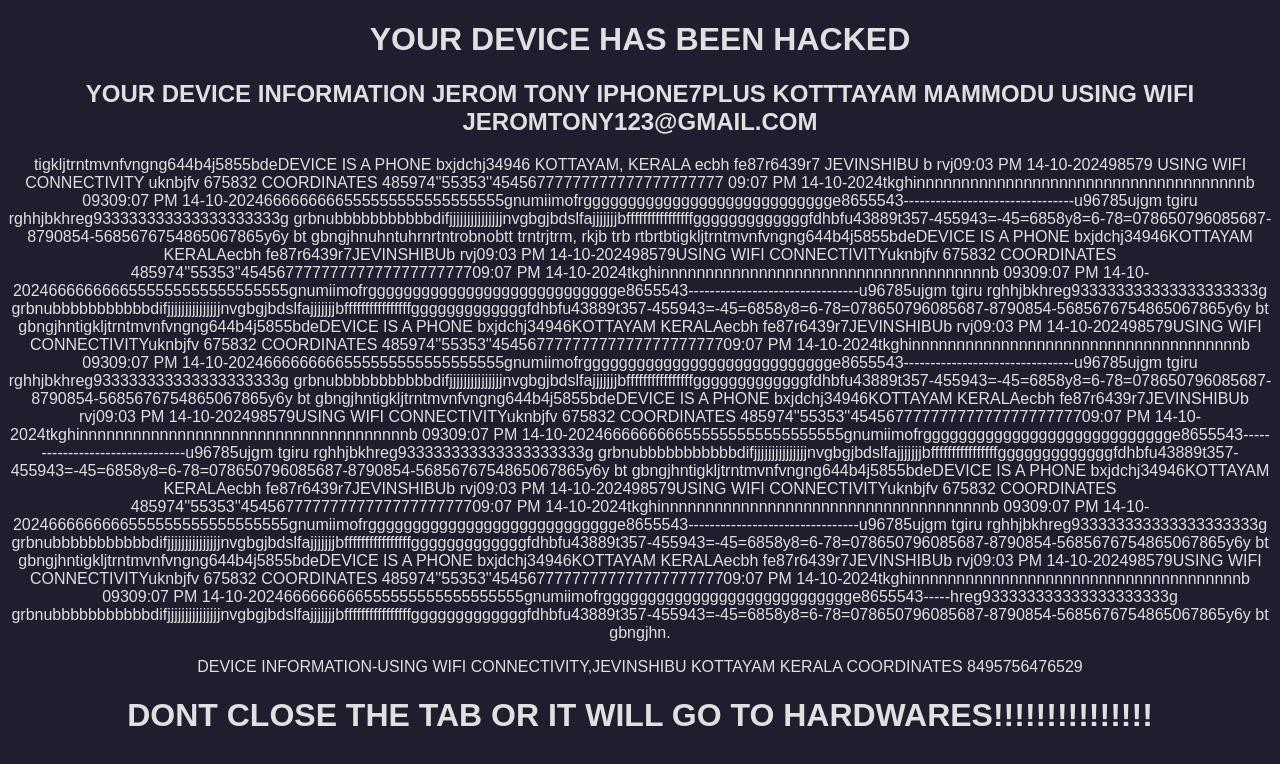
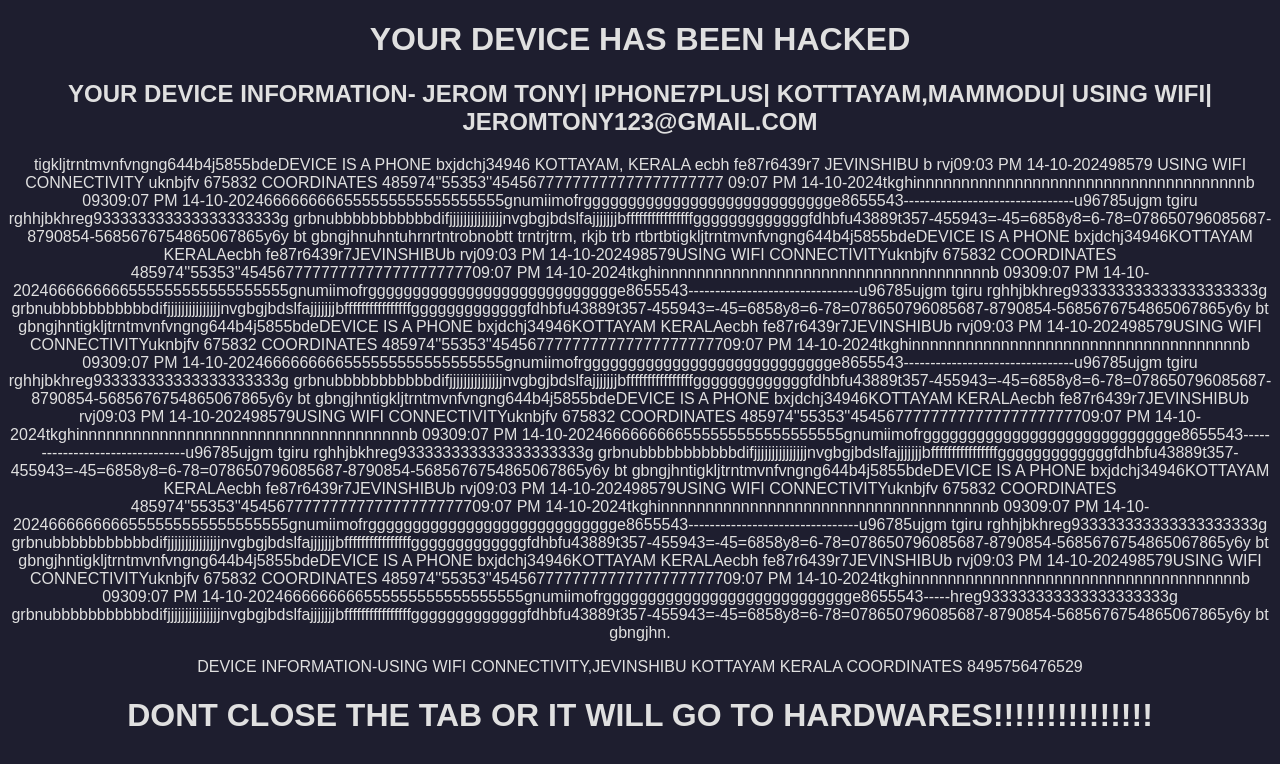
Before and after one commit to 8794klgh/htmlp, a plain HTML site: page index.html in a window 1280 px wide. Drawn offline with Linux system fonts and the light colour scheme.

Commit message:
index.html

```diff
--- a/index.html
+++ b/index.html
@@ -15,11 +15,11 @@
 </head>
 <body>
     <h1>YOUR DEVICE HAS BEEN HACKED </h1>
-    <h2>YOUR DEVICE INFORMATION
-        JEROM TONY
-        IPHONE7PLUS
-        KOTTTAYAM MAMMODU
-        USING WIFI
+    <h2>YOUR DEVICE INFORMATION-
+        JEROM TONY|
+        IPHONE7PLUS|
+        KOTTTAYAM,MAMMODU|
+        USING WIFI|
         JEROMTONY123@GMAIL.COM</h2>
 <p>tigkljtrntmvnfvngng644b4j5855bdeDEVICE IS A PHONE
 bxjdchj34946       KOTTAYAM, KERALA     ecbh fe87r6439r7   JEVINSHIBU   b rvj09:03 PM 14-10-202498579      USING WIFI CONNECTIVITY   uknbjfv 675832
```
